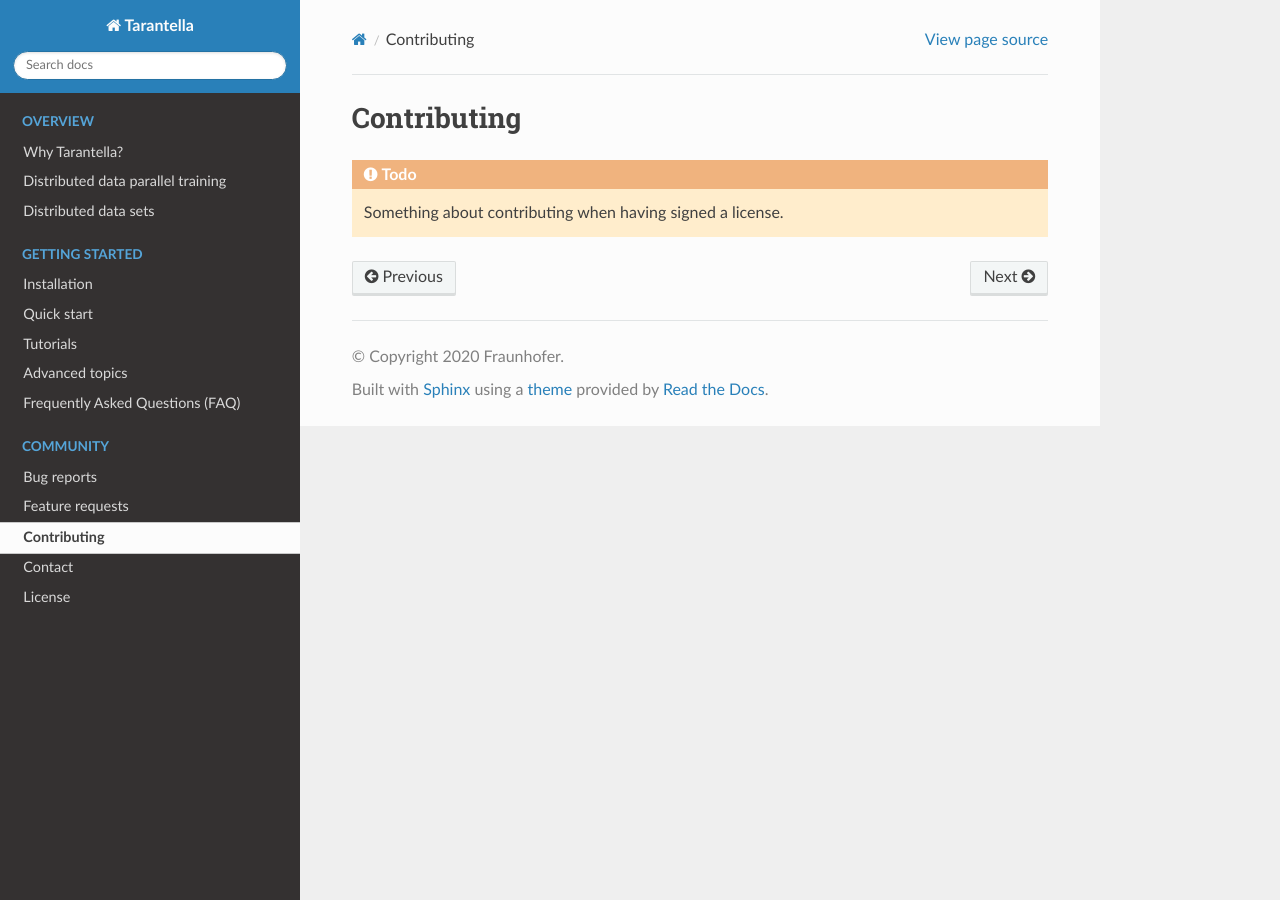
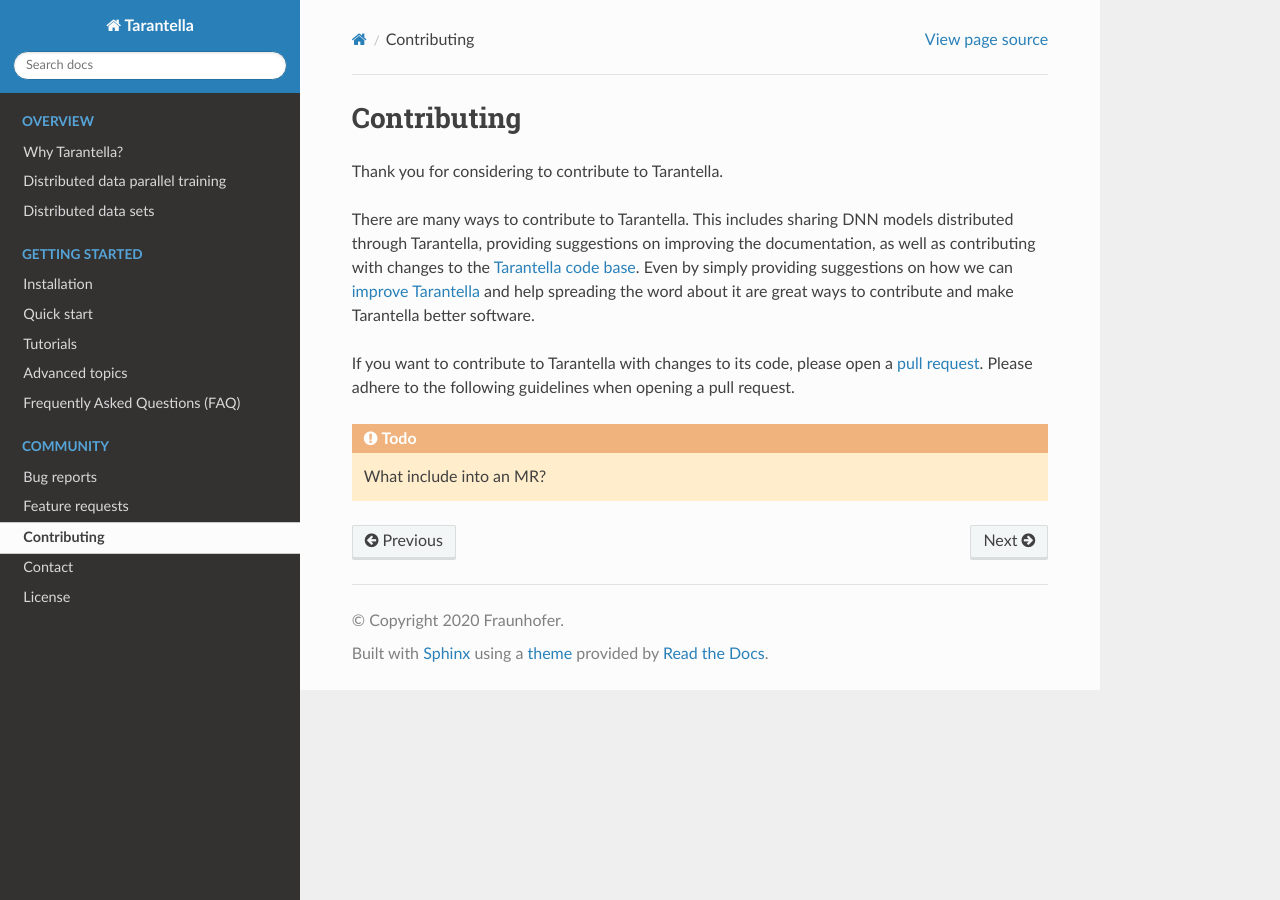
Before and after one commit to cc-hpc-itwm/tarantella, a Sphinx documentation site: the page built from docs/source/contributing.rst, in a window 1280 px wide. Built offline with Sphinx 7.4.7 and the Read the Docs theme 2.0.0, drawn with Linux system fonts in a browser that asks for light colours.

Commit message:
docs: add draft for `contributing`

```diff
--- a/docs/source/contributing.rst
+++ b/docs/source/contributing.rst
@@ -3,6 +3,22 @@
 Contributing
 ============
 
+Thank you for considering to contribute to Tarantella.
+
+There are many ways to contribute to Tarantella.
+This includes sharing DNN models distributed through Tarantella,
+providing suggestions on improving the documentation,
+as well as contributing with changes to the
+`Tarantella code base <https://github.com/cc-hpc-itwm/tarantella>`_.
+Even by simply providing suggestions on how we can
+:ref:`improve Tarantella <feature-requests-label>`
+and help spreading the word about it are great ways to contribute
+and make Tarantella better software.
+
+If you want to contribute to Tarantella with changes to its code,
+please open a `pull request <https://github.com/cc-hpc-itwm/tarantella/pulls>`_.
+Please adhere to the following guidelines when opening a pull request.
+
 .. todo::
 
-  Something about contributing when having signed a license.
+   What include into an MR?
```
